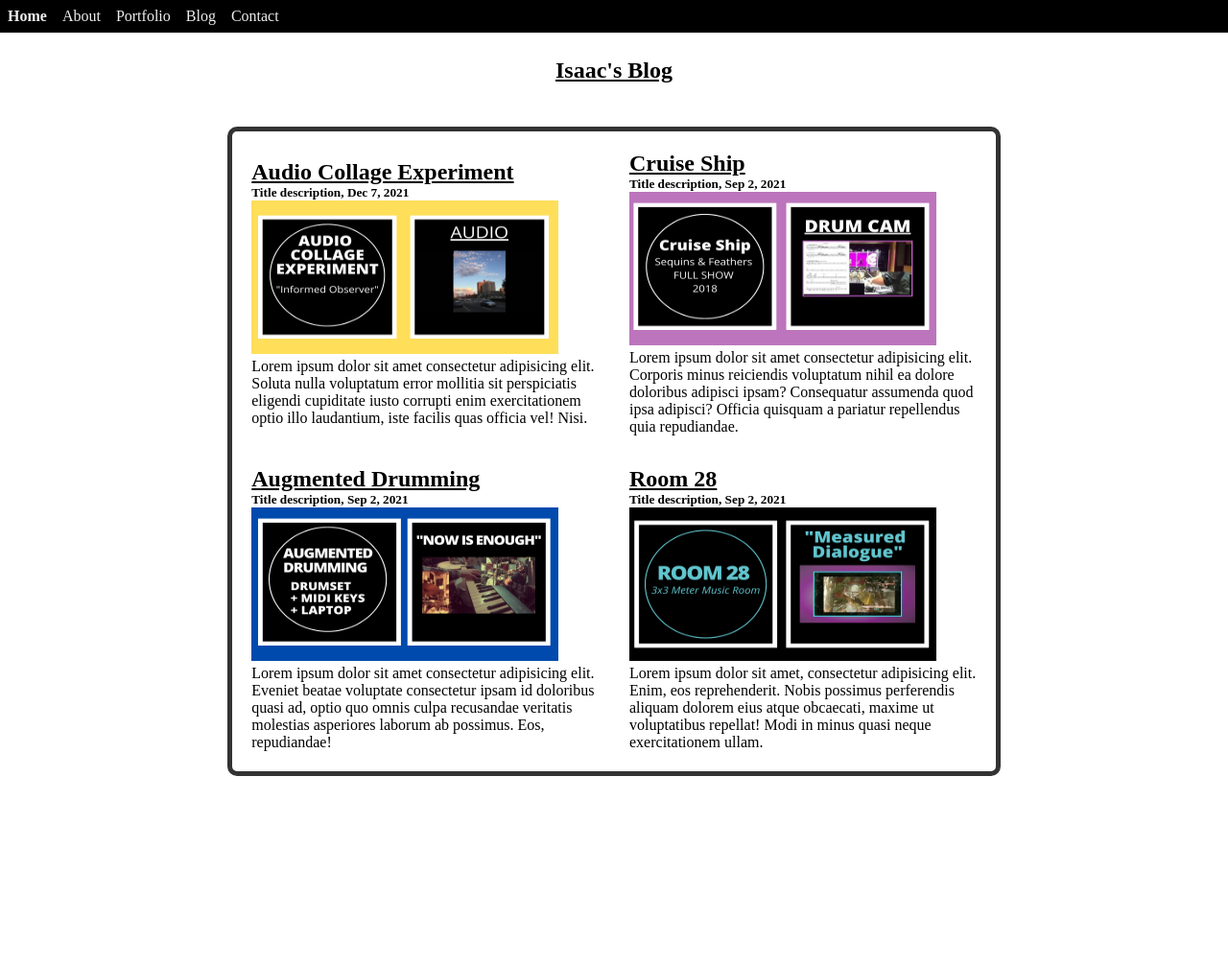
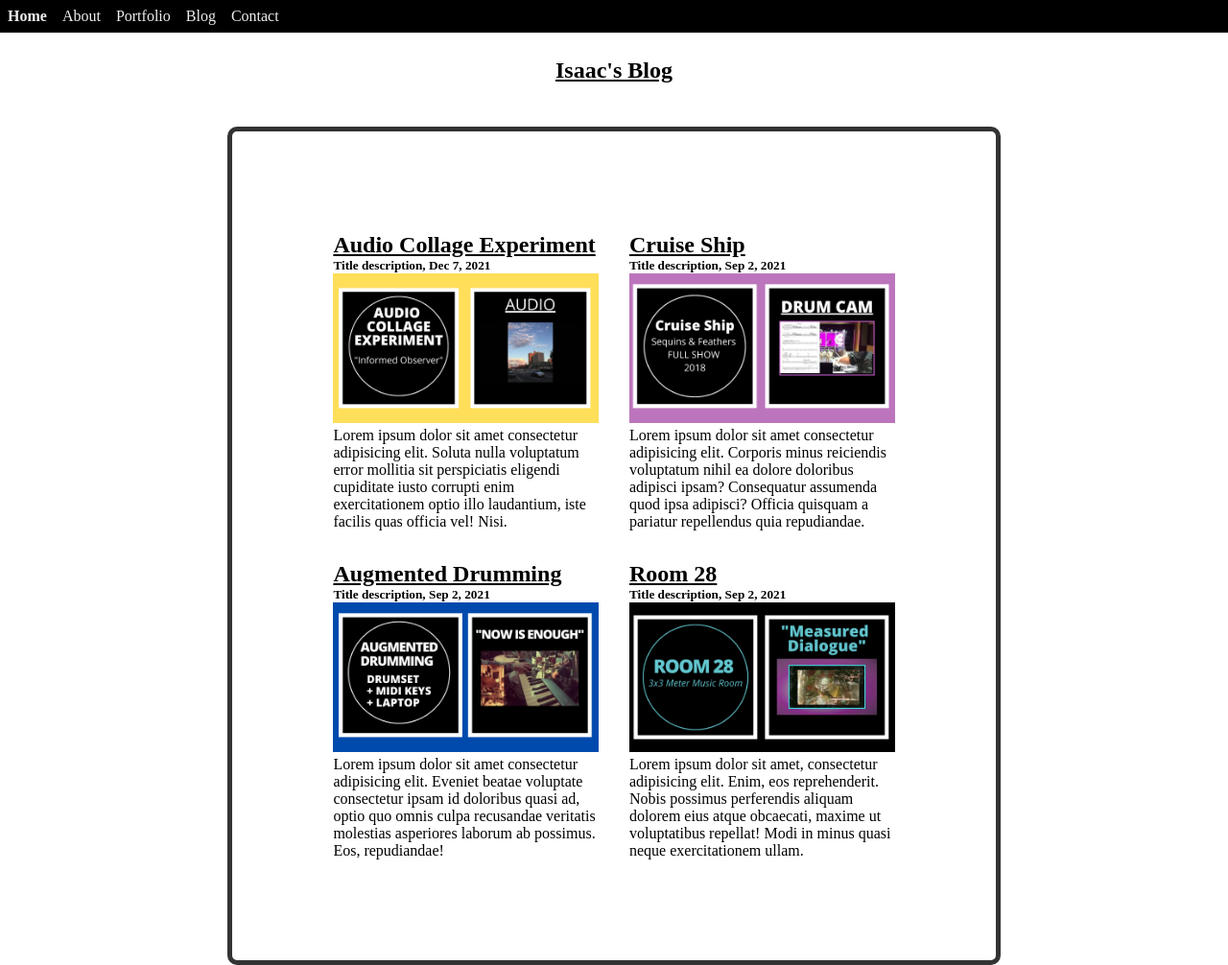
Before and after one commit to IsaacCavallaro/IsaacCavallaro_T1A2, a plain HTML site: page blog.html in a window 1280 px wide. Shown: the whole page at 96% size. Before the commit the page ends 854 px from the top, so only its background shows below. Drawn offline with Linux system fonts and the light colour scheme.

Commit message:
Experimenting with Media queries on blog page

```diff
--- a/css/style.css
+++ b/css/style.css
@@ -349,10 +349,20 @@ input[type=submit]:hover {
 /* MOBILE */
 @media screen and (min-width: 400px) {
   .blog-images{
-
+    width: 70%;
+    height: 50%;
+    margin: auto 0;
   }
 }
 
+/*IPAD*/
+@media screen and (min-width: 600px) {
+  .blog-images{
+    width: 70%;
+    height: 50%;
+    margin: auto 0;
+  }
+}
 
 
 /* DESKTOP */
@@ -370,13 +380,14 @@ input[type=submit]:hover {
     margin: auto 0;
   }
 
+  .blog-images{
+    width: 100%;
+    height: 100%;
+    margin: auto 0;
+  }
+
+  /* Makes the padding of the blog container larger on desktop screens */
+  .blog-container{
+    padding: 10%;
+  }
 }
-
-
-
-/*IPAD
-@media screen and (min-width: 600px)
-
-DESKTOP
-@media screen and (min-width: 1020px)
-*/
```
